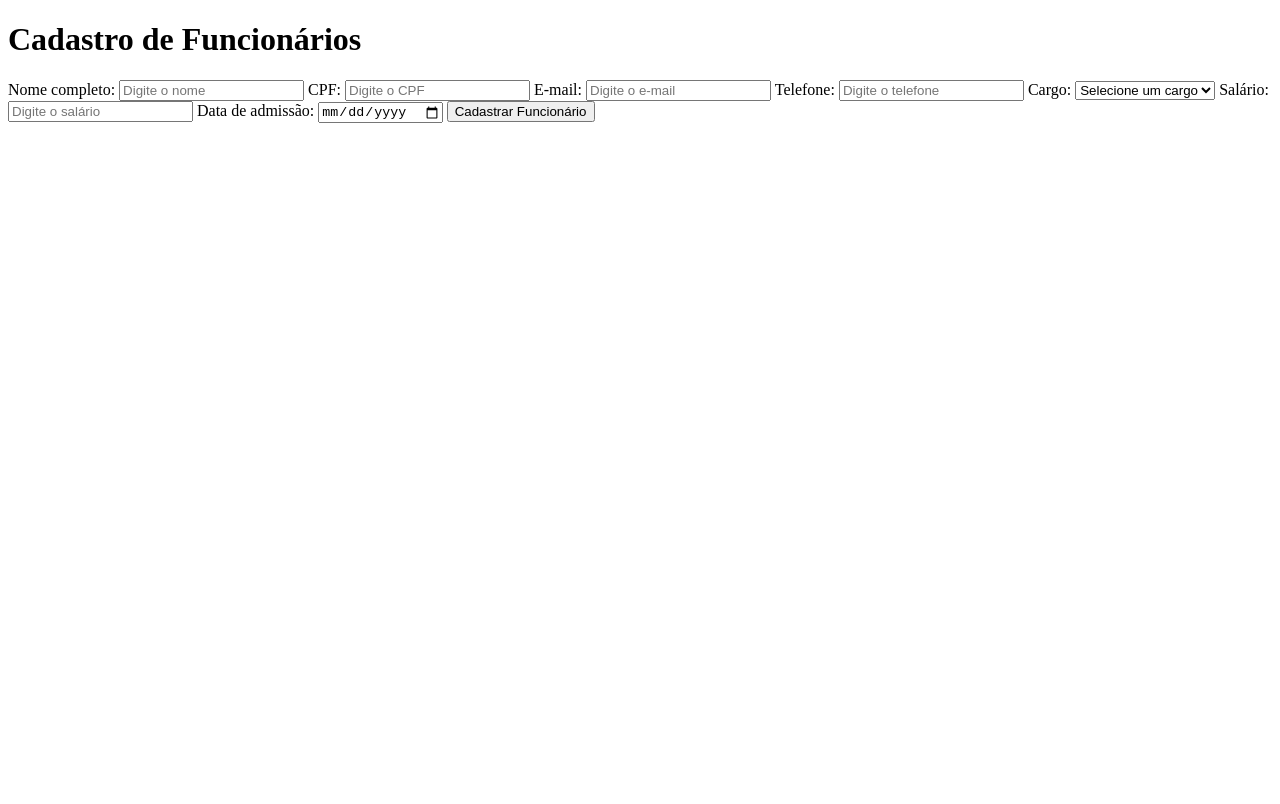
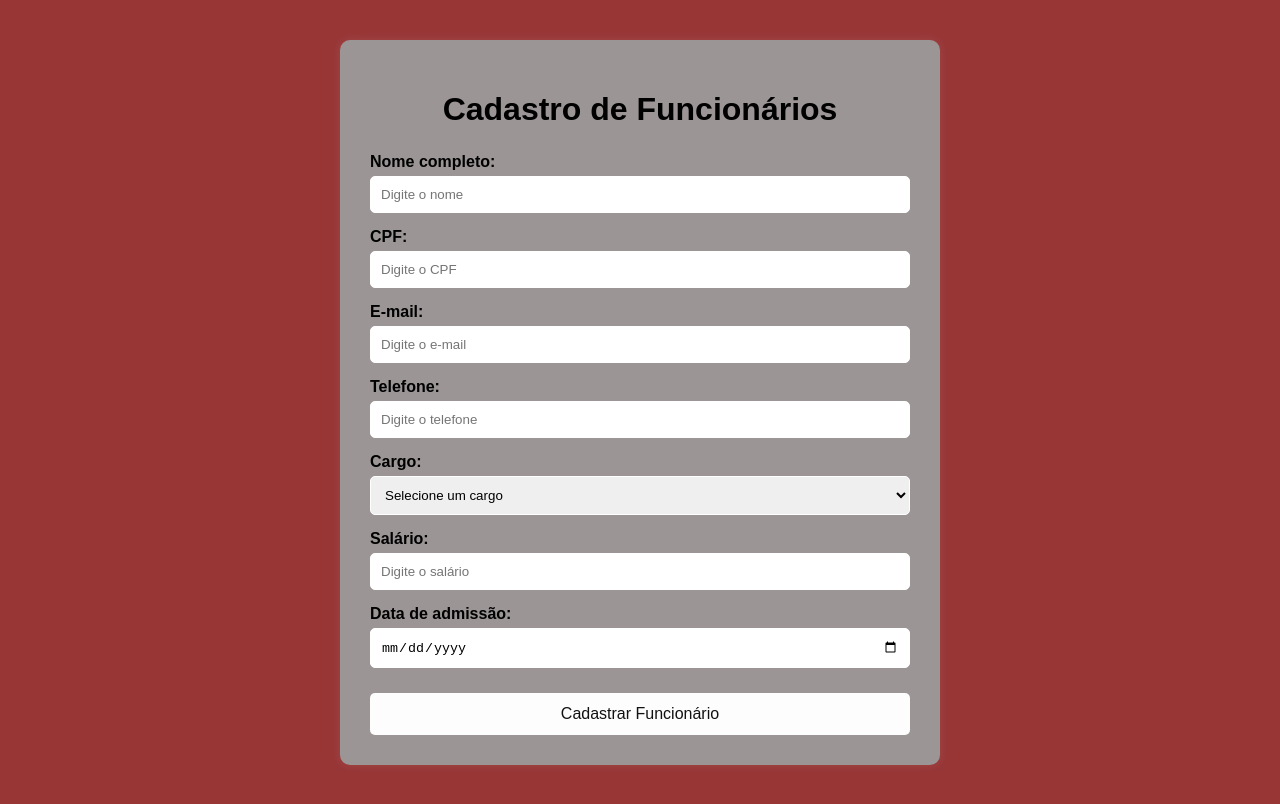
Before and after one commit to Aantonio-tech/Cadastro-de-Funcion-rios, a plain HTML site: page index.html in a window 1280 px wide. Drawn offline with Linux system fonts and the light colour scheme.

Commit message:
melhoria do css e link no html

```diff
--- a/index.html
+++ b/index.html
@@ -4,6 +4,14 @@
     <meta charset="UTF-8">
     <meta name="viewport" content="width=device-width, initial-scale=1.0">
     <title>Cadastro de Funcionários</title>
+</html>
+</head>
+
+    <head>
+        <link rel="stylesheet" href="style.css">
+      </head>
+
+
 <html>
 <body>
 
--- a/style.css
+++ b/style.css
@@ -4,7 +4,7 @@
 
 body {
     font-family: Arial, sans-serif;
-    background-color: #f2f2f2;
+    background-color: #983636;
     margin: 0;
     padding: 40px;
 }
@@ -12,10 +12,10 @@ body {
 .container {
     max-width: 600px;
     margin: auto;
-    background: white;
+    background: rgb(155, 149, 149);
     padding: 30px;
     border-radius: 10px;
-    box-shadow: 0 0 10px rgba(0,0,0,0.1);
+    box-shadow: 0 0 10px rgba(247, 245, 245, 0.1);
 }
 
 h1 {
@@ -33,7 +33,7 @@ input, select {
     width: 100%;
     padding: 10px;
     margin-top: 5px;
-    border: 1px solid #ccc;
+    border: 1px solid #ffffff;
     border-radius: 5px;
 }
 button {
@@ -42,12 +42,12 @@ button {
     padding: 12px;
     border: none;
     border-radius: 5px;
-    background-color: #333;
-    color: white;
+    background-color: #fdfdfd;
+    color: rgb(19, 18, 18);
     font-size: 16px;
     cursor: pointer;
 }
 
 button:hover {
-    background-color: #555;
+    background-color: #ffffff;
 }
```
